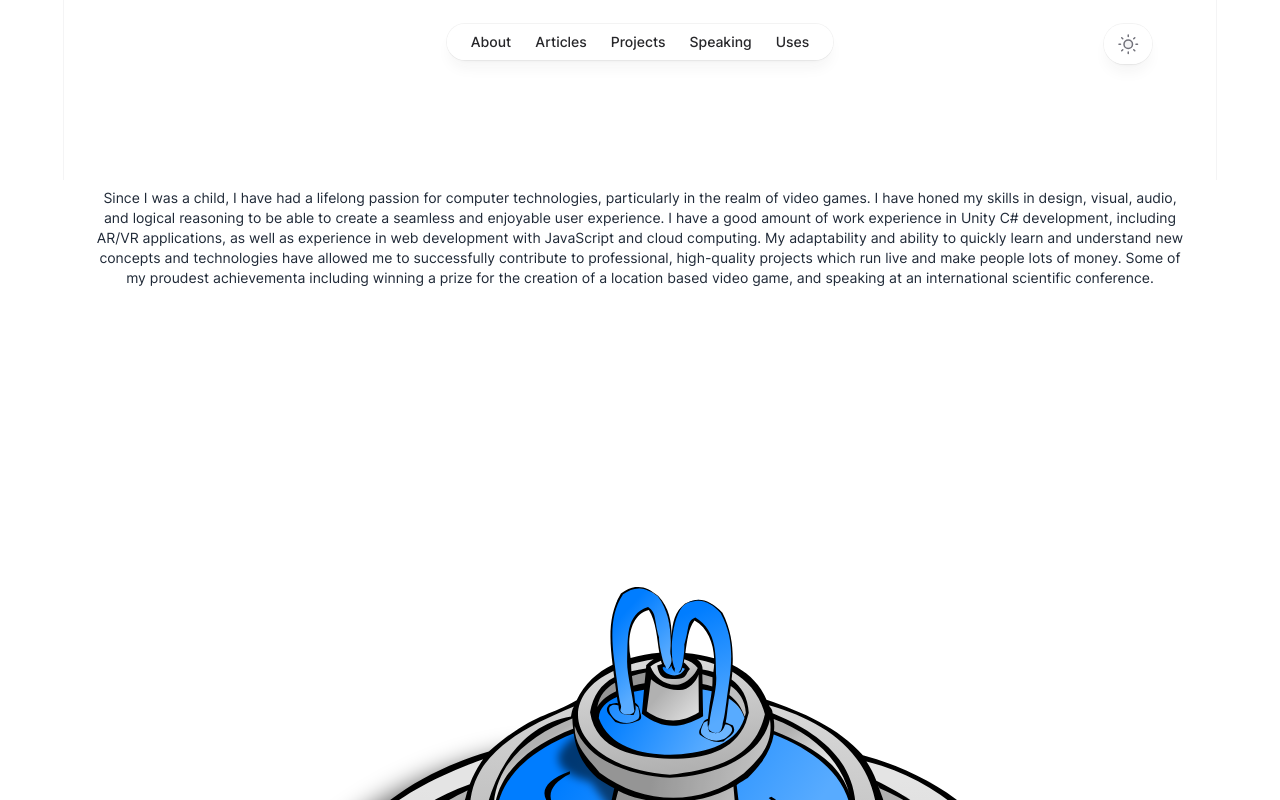
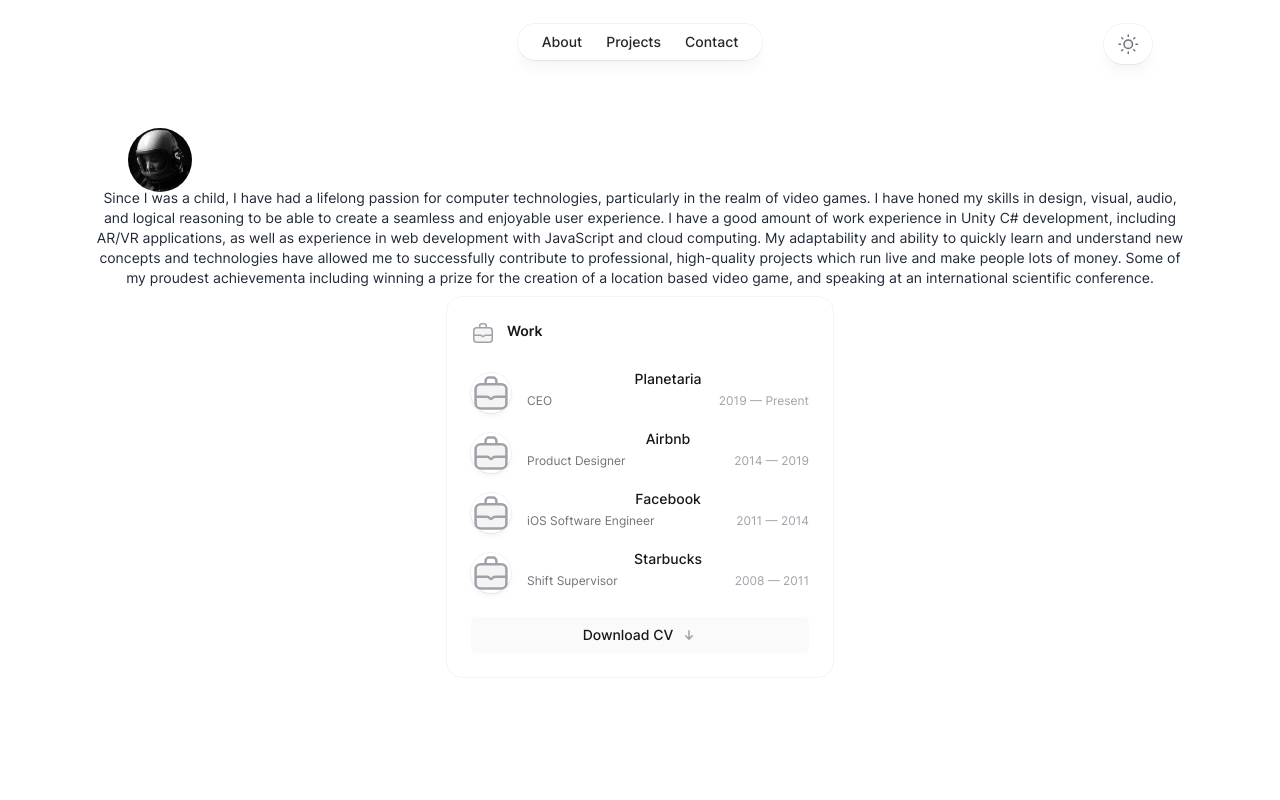
Before and after one commit to p-v-z/portfolio, a Next.js app: page / in a window 1280 px wide. Shown: the top 800 px of the page. Built offline with nearby package versions, Linux system fonts and the light colour scheme.

Commit message:
feat: added avatar, fixed header, added resume

```diff
--- /dev/null
+++ b/src/components/buttons/DownloadButton.jsx
@@ -0,0 +1,28 @@
+import clsx from 'clsx';
+import Link from 'next/link';
+
+const variantStyles = {
+  primary:
+    'bg-zinc-800 font-semibold text-zinc-100 hover:bg-zinc-700 active:bg-zinc-800 active:text-zinc-100/70 dark:bg-zinc-700 dark:hover:bg-zinc-600 dark:active:bg-zinc-700 dark:active:text-zinc-100/70',
+  secondary:
+    'bg-zinc-50 font-medium text-zinc-900 hover:bg-zinc-100 active:bg-zinc-100 active:text-zinc-900/60 dark:bg-zinc-800/50 dark:text-zinc-300 dark:hover:bg-zinc-800 dark:hover:text-zinc-50 dark:active:bg-zinc-800/50 dark:active:text-zinc-50/70',
+};
+
+export function DownloadButton({
+  variant = 'primary',
+  className,
+  href,
+  ...props
+}) {
+  className = clsx(
+    'inline-flex items-center gap-2 justify-center rounded-md py-2 px-3 text-sm outline-offset-2 transition active:transition-none',
+    variantStyles[variant],
+    className
+  );
+
+  return href ? (
+    <Link href={href} className={className} {...props} />
+  ) : (
+    <button className={className} {...props} />
+  );
+}
--- /dev/null
+++ b/src/components/icons/ArrowDownIcon.jsx
@@ -0,0 +1,12 @@
+export default function ArrowDownIcon(props) {
+  return (
+    <svg viewBox='0 0 16 16' fill='none' aria-hidden='true' {...props}>
+      <path
+        d='M4.75 8.75 8 12.25m0 0 3.25-3.5M8 12.25v-8.5'
+        strokeWidth='1.5'
+        strokeLinecap='round'
+        strokeLinejoin='round'
+      />
+    </svg>
+  );
+}
--- /dev/null
+++ b/src/components/icons/BriefcaseIcon.jsx
@@ -0,0 +1,22 @@
+export default function BriefcaseIcon(props) {
+  return (
+    <svg
+      viewBox='0 0 24 24'
+      fill='none'
+      strokeWidth='1.5'
+      strokeLinecap='round'
+      strokeLinejoin='round'
+      aria-hidden='true'
+      {...props}
+    >
+      <path
+        d='M2.75 9.75a3 3 0 0 1 3-3h12.5a3 3 0 0 1 3 3v8.5a3 3 0 0 1-3 3H5.75a3 3 0 0 1-3-3v-8.5Z'
+        className='fill-zinc-100 stroke-zinc-400 dark:fill-zinc-100/10 dark:stroke-zinc-500'
+      />
+      <path
+        d='M3 14.25h6.249c.484 0 .952-.002 1.316.319l.777.682a.996.996 0 0 0 1.316 0l.777-.682c.364-.32.832-.319 1.316-.319H21M8.75 6.5V4.75a2 2 0 0 1 2-2h2.5a2 2 0 0 1 2 2V6.5'
+        className='stroke-zinc-400 dark:stroke-zinc-500'
+      />
+    </svg>
+  );
+}
--- a/src/components/layout/Header.jsx
+++ b/src/components/layout/Header.jsx
@@ -1,12 +1,13 @@
 import { Popover, Transition } from '@headlessui/react';
 import clsx from 'clsx';
+import Image from 'next/image';
 import Link from 'next/link';
 import { useRouter } from 'next/router';
 import { Fragment, useEffect, useRef } from 'react';
 
 import { Container } from '@/components/Container';
 
-// import avatarImage from '@/images/avatar.jpg'
+import avatarImage from '~/images/portrait.jpg';
 
 function CloseIcon(props) {
   return (
@@ -122,10 +123,8 @@ function MobileNavigation(props) {
             <nav className='mt-6'>
               <ul className='-my-2 divide-y divide-zinc-100 text-base text-zinc-800 dark:divide-zinc-100/5 dark:text-zinc-300'>
                 <MobileNavItem href='/about'>About</MobileNavItem>
-                <MobileNavItem href='/articles'>Articles</MobileNavItem>
                 <MobileNavItem href='/projects'>Projects</MobileNavItem>
-                <MobileNavItem href='/speaking'>Speaking</MobileNavItem>
-                <MobileNavItem href='/uses'>Uses</MobileNavItem>
+                <MobileNavItem href='/projects'>Contact</MobileNavItem>
               </ul>
             </nav>
           </Popover.Panel>
@@ -163,10 +162,8 @@ function DesktopNavigation(props) {
     <nav {...props}>
       <ul className='flex rounded-full bg-white/90 px-3 text-sm font-medium text-zinc-800 shadow-lg shadow-zinc-800/5 ring-1 ring-zinc-900/5 backdrop-blur dark:bg-zinc-800/90 dark:text-zinc-200 dark:ring-white/10'>
         <NavItem href='/about'>About</NavItem>
-        <NavItem href='/articles'>Articles</NavItem>
         <NavItem href='/projects'>Projects</NavItem>
-        <NavItem href='/speaking'>Speaking</NavItem>
-        <NavItem href='/uses'>Uses</NavItem>
+        <NavItem href='/contact'>Contact</NavItem>
       </ul>
     </nav>
   );
@@ -225,27 +222,27 @@ function AvatarContainer({ className, ...props }) {
   );
 }
 
-// function Avatar({ large = false, className, ...props }) {
-//   return (
-//     <Link
-//       href="/"
-//       aria-label="Home"
-//       className={clsx(className, 'pointer-events-auto')}
-//       {...props}
-//     >
-//       <Image
-//         src={avatarImage}
-//         alt=""
-//         sizes={large ? '4rem' : '2.25rem'}
-//         className={clsx(
-//           'rounded-full bg-zinc-100 object-cover dark:bg-zinc-800',
-//           large ? 'h-16 w-16' : 'h-9 w-9'
-//         )}
-//         priority
-//       />
-//     </Link>
-//   )
-// }
+function Avatar({ large = false, className, ...props }) {
+  return (
+    <Link
+      href='/'
+      aria-label='Home'
+      className={clsx(className, 'pointer-events-auto')}
+      {...props}
+    >
+      <Image
+        src={avatarImage}
+        alt=''
+        sizes={large ? '4rem' : '2.25rem'}
+        className={clsx(
+          'rounded-full bg-zinc-100 object-cover dark:bg-zinc-800',
+          large ? 'h-16 w-16' : 'h-9 w-9'
+        )}
+        priority
+      />
+    </Link>
+  );
+}
 
 export function Header() {
   let isHomePage = useRouter().pathname === '/';
@@ -381,11 +378,11 @@ export function Header() {
                       transform: 'var(--avatar-border-transform)',
                     }}
                   />
-                  {/* <Avatar
+                  <Avatar
                     large
-                    className="block h-16 w-16 origin-left"
+                    className='block h-16 w-16 origin-left'
                     style={{ transform: 'var(--avatar-image-transform)' }}
-                  /> */}
+                  />
                 </div>
               </div>
             </Container>
@@ -403,7 +400,9 @@ export function Header() {
             <div className='relative flex gap-4'>
               <div className='flex flex-1'>
                 {!isHomePage && (
-                  <AvatarContainer>{/* <Avatar /> */}</AvatarContainer>
+                  <AvatarContainer>
+                    <Avatar />
+                  </AvatarContainer>
                 )}
               </div>
               <div className='flex flex-1 justify-end md:justify-center'>
--- /dev/null
+++ b/src/components/layout/Resume.jsx
@@ -0,0 +1,93 @@
+import { DownloadButton } from '../buttons/DownloadButton';
+import ArrowDownIcon from '../icons/ArrowDownIcon';
+import BriefcaseIcon from '../icons/BriefcaseIcon';
+
+import jobSvg from '~/svg/fountain.svg';
+
+export function Resume() {
+  let resume = [
+    {
+      company: 'Planetaria',
+      title: 'CEO',
+      logo: jobSvg,
+      start: '2019',
+      end: {
+        label: 'Present',
+        dateTime: new Date().getFullYear(),
+      },
+    },
+    {
+      company: 'Airbnb',
+      title: 'Product Designer',
+      logo: jobSvg,
+      start: '2014',
+      end: '2019',
+    },
+    {
+      company: 'Facebook',
+      title: 'iOS Software Engineer',
+      logo: jobSvg,
+      start: '2011',
+      end: '2014',
+    },
+    {
+      company: 'Starbucks',
+      title: 'Shift Supervisor',
+      logo: jobSvg,
+      start: '2008',
+      end: '2011',
+    },
+  ];
+
+  return (
+    <div className='rounded-2xl border border-zinc-100 p-6 dark:border-zinc-700/40'>
+      <h2 className='flex text-sm font-semibold text-zinc-900 dark:text-zinc-100'>
+        <BriefcaseIcon className='h-6 w-6 flex-none' />
+        <span className='ml-3'>Work</span>
+      </h2>
+      <ol className='mt-6 space-y-4'>
+        {resume.map((role, roleIndex) => (
+          <li key={roleIndex} className='flex gap-4'>
+            <div className='relative mt-1 flex h-10 w-10 flex-none items-center justify-center rounded-full shadow-md shadow-zinc-800/5 ring-1 ring-zinc-900/5 dark:border dark:border-zinc-700/50 dark:bg-zinc-800 dark:ring-0'>
+              {/* <Image src={role.logo} alt='' className='h-7 w-7' unoptimized /> */}
+              <BriefcaseIcon />
+            </div>
+            <dl className='flex flex-auto flex-wrap gap-x-2'>
+              <dt className='sr-only'>Company</dt>
+              <dd className='w-full flex-none text-sm font-medium text-zinc-900 dark:text-zinc-100'>
+                {role.company}
+              </dd>
+              <dt className='sr-only'>Role</dt>
+              <dd className='text-xs text-zinc-500 dark:text-zinc-400'>
+                {role.title}
+              </dd>
+              <dt className='sr-only'>Date</dt>
+              <dd
+                className='ml-auto text-xs text-zinc-400 dark:text-zinc-500'
+                aria-label={`${role.start.label ?? role.start} until ${
+                  role.end.label ?? role.end
+                }`}
+              >
+                <time dateTime={role.start.dateTime ?? role.start}>
+                  {role.start.label ?? role.start}
+                </time>{' '}
+                <span aria-hidden='true'>—</span>{' '}
+                <time dateTime={role.end.dateTime ?? role.end}>
+                  {role.end.label ?? role.end}
+                </time>
+              </dd>
+            </dl>
+          </li>
+        ))}
+      </ol>
+      <DownloadButton
+        href='#'
+        variant='secondary'
+        className='group mt-6 w-full'
+      >
+        Download CV
+        <ArrowDownIcon className='h-4 w-4 stroke-zinc-400 transition group-active:stroke-zinc-600 dark:group-hover:stroke-zinc-50 dark:group-active:stroke-zinc-50' />
+      </DownloadButton>
+    </div>
+  );
+}
--- a/src/pages/_app.tsx
+++ b/src/pages/_app.tsx
@@ -3,8 +3,7 @@ import { AppProps } from 'next/app';
 import '@/styles/globals.css';
 
 /**
- * !STARTERCONF info
- * ? `Layout` component is called in every page using `np` snippets. If you have consistent layout across all page, you can add it here too
+ * `Layout` component is called in every page using `np` snippets. If you have consistent layout across all page, you can add it here too
  */
 
 function MyApp({ Component, pageProps }: AppProps) {
--- a/src/pages/index.tsx
+++ b/src/pages/index.tsx
@@ -2,18 +2,12 @@ import * as React from 'react';
 
 import { Header } from '@/components/layout/Header';
 import Layout from '@/components/layout/Layout';
+import { Resume } from '@/components/layout/Resume';
 import ArrowLink from '@/components/links/ArrowLink';
 import ButtonLink from '@/components/links/ButtonLink';
 import UnderlineLink from '@/components/links/UnderlineLink';
 import Seo from '@/components/Seo';
 
-/**
- * SVGR Support
- * Caveat: No React Props Type.
- *
- * You can override the next-env if the type is important to you
- * @see https://stackoverflow.com/questions/68103844/how-to-override-next-js-svg-module-declaration
- */
 import Fountain from '~/svg/fountain.svg';
 
 export default function HomePage() {
@@ -22,8 +16,8 @@ export default function HomePage() {
       {/* <Seo templateTitle='Home' /> */}
       <Seo />
 
-      <div className='fixed inset-0 flex justify-center sm:px-8'>
-        <div className='flex w-full max-w-7xl lg:px-8'>
+      <div className='fixed inset-0 flex justify-center'>
+        <div className='flex w-full'>
           <div className='w-full bg-white ring-1 ring-zinc-100 dark:bg-zinc-900 dark:ring-zinc-300/20' />
         </div>
       </div>
@@ -50,6 +44,7 @@ export default function HomePage() {
               </p>
               <p className='mt-2 text-sm text-gray-700'></p>
 
+              <Resume />
               <Fountain className='text-9xl' />
 
               <div className='layout mx-auto flex max-w-7xl flex-col px-4 sm:px-6 lg:px-8'>
```
Also changed, not shown: public/images/portrait.jpg (added), 1 other file (tests, documents, lock files or other folders).
